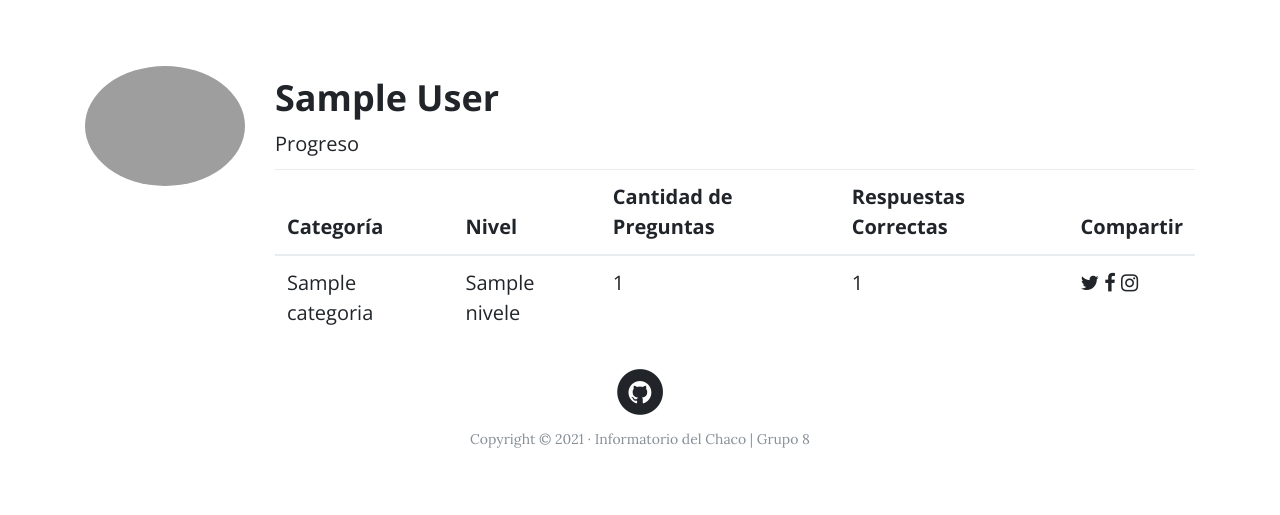
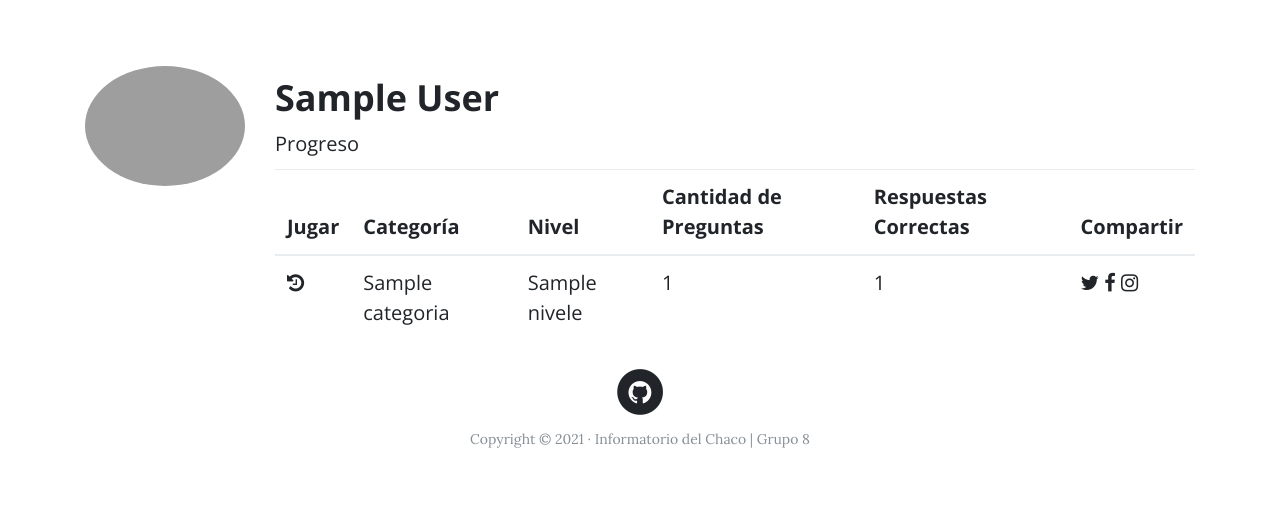
Before and after one commit to javierduartepy/proyecto-final-django, a Django app: page / in a window 1280 px wide. Shown: the part 841-1356 px from the top of the page. Run offline with Django 3.2, Linux system fonts and the light colour scheme; a user stored in the database is signed in; tables that the repository leaves empty hold one stand-in row (values such as "Sample post"); parts of the project's set-up code (start-up, migrations or seed data) failed here and were passed over; some libraries are stand-ins or nearby versions; grey boxes are pictures that could not be loaded.

Commit message:
Se agrega el mecanismo para volver a jugar el nivel

```diff
--- a/core/templates/core/inicio.html
+++ b/core/templates/core/inicio.html
@@ -71,6 +71,7 @@
           <table class = "table">
             <thead class='tabla-progreso'>
               <tr>
+                <th>Jugar</th>
                 <th>Categoría</th>
                 <th>Nivel</th>
                 <th>Cantidad de Preguntas</th>
@@ -81,6 +82,9 @@
             <tbody>
               {% for puntuacion in puntuaciones %}
               <tr class='datos-progreso'>
+                <td><a href="{% url 'juego' puntuacion.categoria.id puntuacion.nivel.id %}">
+                  <i class="fa fa-history"></i>
+                </a></td>
                 <td>{{puntuacion.categoria}}</td>
                 <td>{{puntuacion.nivel}}</td>
                 <td>{{puntuacion.cantidad_preguntas}}</td>
--- a/juego/urls.py
+++ b/juego/urls.py
@@ -9,5 +9,8 @@ urlpatterns = [
     path('puntuacion/', juego_views.guardarPuntuacion, name='puntuacion'),
     path('juego/<int:categoriaId>/<int:preguntaId>/<int:nivelId>',
          juego_views.juego, name='juego'),
+    path('jugar/?P<int:categoriaId>/?P<int:nivelId>',
+         juego_views.juego, name='juego'),
+
 
 ]
```
Also changed, not shown: juego/views.py (+10 -5 lines).
